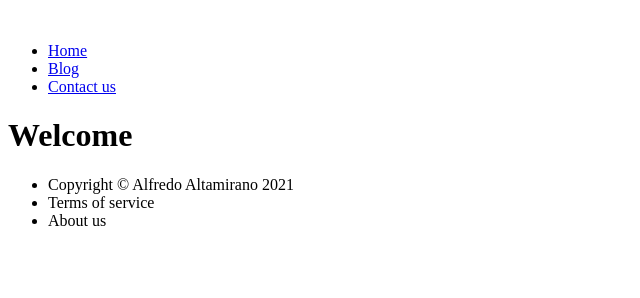
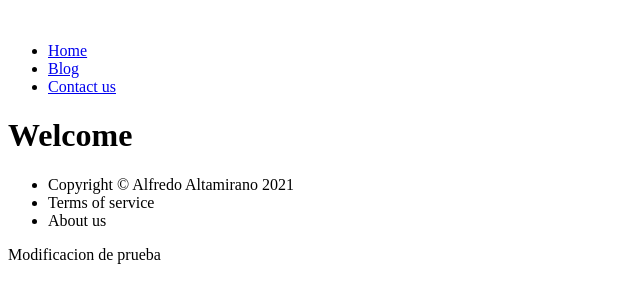
Before and after one commit to Ahuahuachi/taller-git, a plain HTML site: page index.html in a window 1280 px wide. Shown: the whole page, without its empty margins (0-640 px from the left). Drawn offline with Linux system fonts and the light colour scheme.

Commit message:
Confirmacion ssh

```diff
--- a/index.html
+++ b/index.html
@@ -29,5 +29,6 @@
         <li>About us</li>
       </ul>
     </footer>
+    Modificacion de prueba
   </body>
 </html>
```
